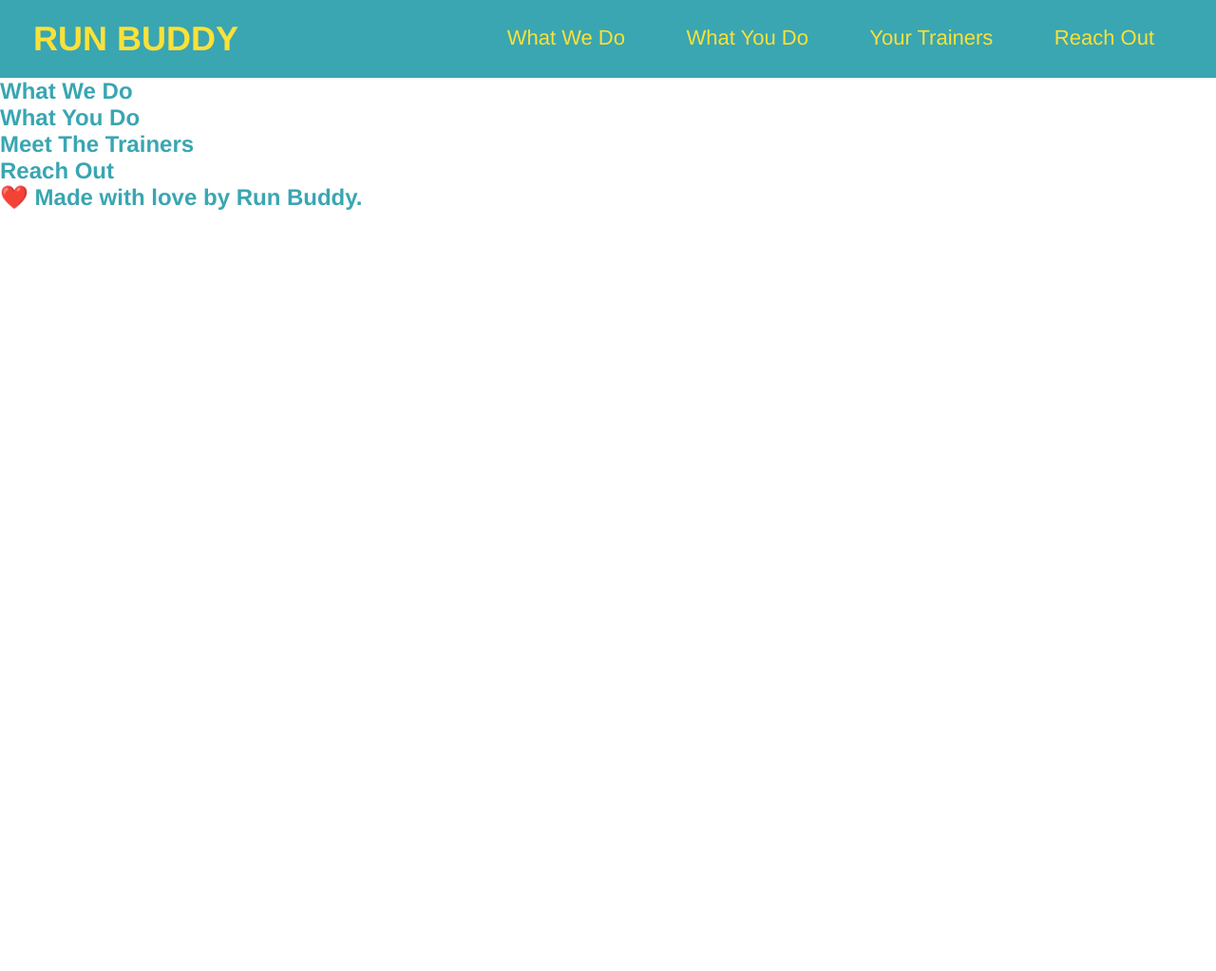
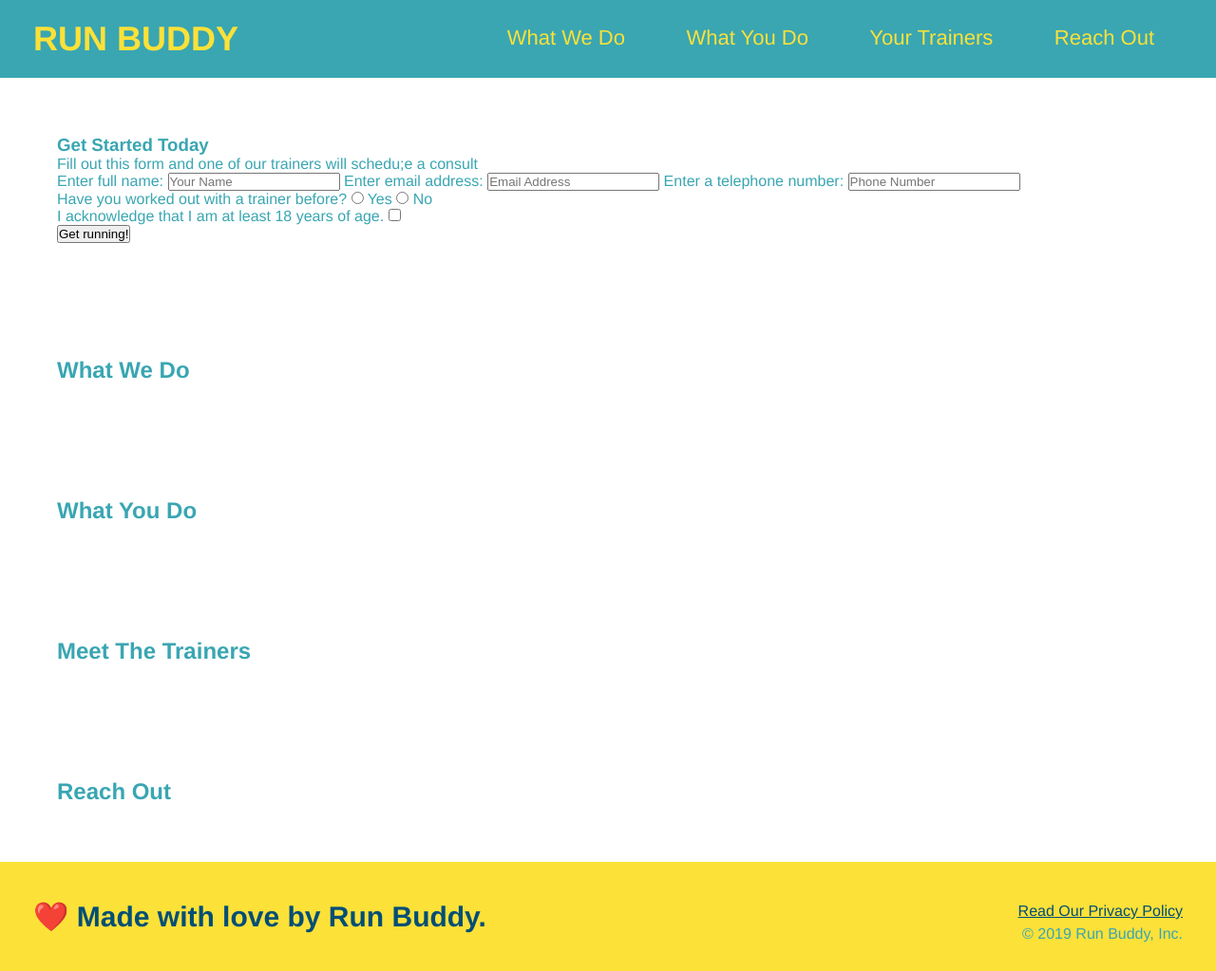
Before and after one commit to shanemcf/Run-Buddy, a plain HTML site: page index.html in a window 1280 px wide. Shown: the whole page at 95% size. Before the commit the page ends 800 px from the top, so only its background shows below. Drawn offline with Linux system fonts and the light colour scheme.

Commit message:
added hero Section and image folder

```diff
--- a/assets/css/style.css
+++ b/assets/css/style.css
@@ -1,8 +1,8 @@
 * {
     margin: 0;
     padding: 0;
+    box-sizing: border-box;
   }
-
 body {
     /* comments */
     color: #39a6b2;
@@ -39,3 +39,25 @@ header {
     font-weight: lighter;
     font-size: 22px;
   }
+  footer {
+    background: #fce138;
+    width: 100%;
+    padding: 40px 35px;
+  }
+  footer h2 {
+    display: inline;
+    color: #024e76;
+    font-size: 30px;
+    margin: 0;
+  }
+  footer div {
+    float: right;
+    line-height: 1.5;
+    text-align: right;
+  }
+  footer a {
+    color: #024e76;
+  }
+  section {
+    padding: 60px;
+  }
--- a/index.html
+++ b/index.html
@@ -34,6 +34,35 @@
 
   <!-- hero/jumbotron -->
   <section>
+    <div>
+       <h3>Get Started Today</h3>
+        <p>Fill out this form and one of our trainers will schedu;e a consult</p>
+    <!-- Add form element -->
+    <form>
+     <label for="name">Enter full name:</label>
+      <input type="text" placeholder="Your Name" name="name" id="name" />
+      <label for="email">Enter email address:</label>
+      <input type="email" placeholder="Email Address" name="email" id="email" />
+      <label for="phone">Enter a telephone number:</label>
+      <input type="tel" placeholder="Phone Number" name="phone" id="phone"/>
+      <p>
+        Have you worked out with a trainer before?
+        <input type="radio" name="trainer-confirm" id="trainer-yes" />
+        <label for="trainer-yes">Yes</label>
+        <input type="radio" name="trainer-confirm" id="trainer-no" />
+        <label for="trainer-no">No</label>
+      </p>
+      <p>
+        <label for="checkbox" >
+          I acknowledge that I am at least 18 years of age.
+        </label>
+        <input type="checkbox" name="age-confirm" id="checkbox" />
+      </p>
+      <button type="submit">
+        Get running!
+      </button>
+    </form>
+      </div>
   </section>
 
   <!-- "what we do" section -->
@@ -59,6 +88,10 @@
   <!-- footer -->
   <footer>
     <h2>❤️ Made with love by Run Buddy.</h2>
+    <div>
+      <a href="#">Read Our Privacy Policy</a><br />
+      &copy; 2019 Run Buddy, Inc.
+    </div>
   </footer>
   </body>
 
```
Also changed, not shown: assets/images/hero-bg.jpg (added).
